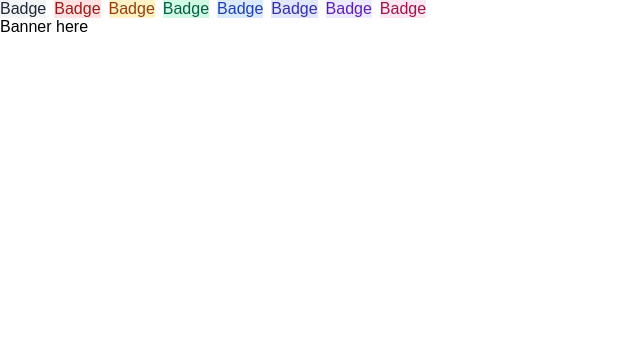
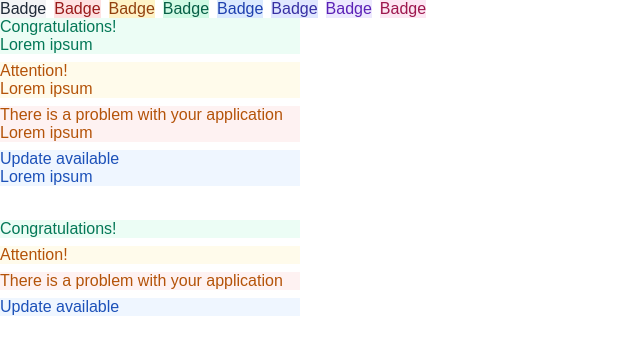
Before and after one commit to sorcerycss/component-library, a React (Vite) app in the folder component-library-react/: page / in a window 1280 px wide. Shown: the top 354 px of the page, without its empty margins (0-640 px from the left). Built offline with nearby package versions, Linux system fonts and the light colour scheme.

Commit message:
WIP: add banners component (needs polish)

```diff
--- a/component-library-react/src/App.jsx
+++ b/component-library-react/src/App.jsx
@@ -20,8 +20,16 @@ function App() {
           <Badge key={color} variant={color}>Badge</Badge>
         ))}
       </div>
-      <div>
-        <Banner>Banner here</Banner>
+      <div style={{display: 'flex', flexDirection: 'column', gap: '8px', maxWidth: '300px'}}>
+        <Banner variant="success" title="Congratulations!" text="Lorem ipsum"/>
+        <Banner variant="warning" title="Attention!" text="Lorem ipsum"/>
+        <Banner variant="error" title="There is a problem with your application" text="Lorem ipsum"/>
+        <Banner variant="neutral" title="Update available" text="Lorem ipsum"/>
+        <br></br>
+        <Banner variant="success" title="Congratulations!" />
+        <Banner variant="warning" title="Attention!" />
+        <Banner variant="error" title="There is a problem with your application" />
+        <Banner variant="neutral" title="Update available" />
       </div>
     </>
 
--- a/component-library-react/src/components/Banner.jsx
+++ b/component-library-react/src/components/Banner.jsx
@@ -1,5 +1,33 @@
-export default function Banner({ children }) {
+const variants = {
+    success: {
+        backgroundColor: '#ECFDF5',
+        color: '#047857'
+    },
+    warning: {
+        backgroundColor: '#FFFBEB',
+        color: '#B45309'
+    },
+    error: {
+        backgroundColor: '#FEF2F2',
+        color: '#B45309'
+    },
+    neutral: {
+        backgroundColor: '#EFF6FF',
+        color: '#1C51B9'
+    }
+}
+
+export default function Banner({ variant, title, text }) {
+
+    const currentVariant = variants[variant]
+
     return (
-        <>{children}</>
+        <div style={{
+            backgroundColor: currentVariant.backgroundColor,
+            color: currentVariant.color
+        }}>
+           <div>{title}</div>
+           {text && <div>{text}</div>}
+        </div>
     )
 }
```
